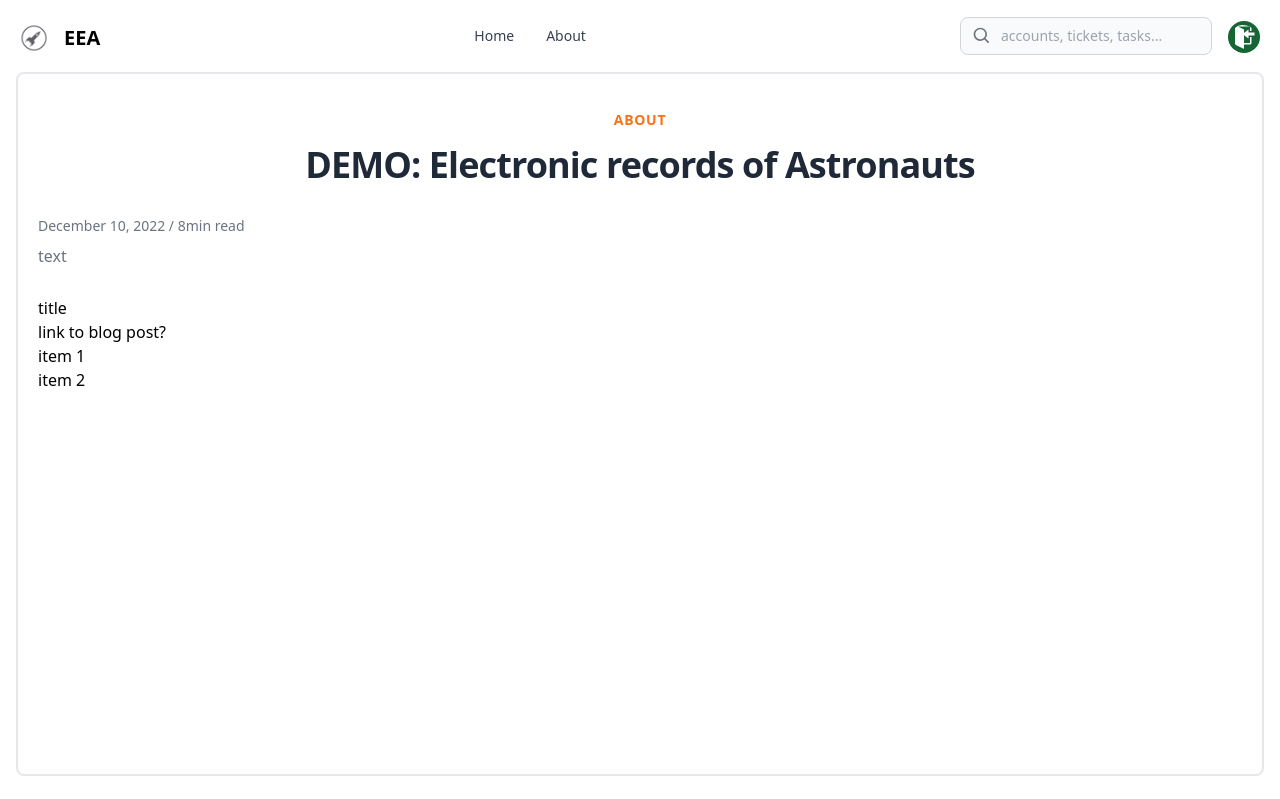
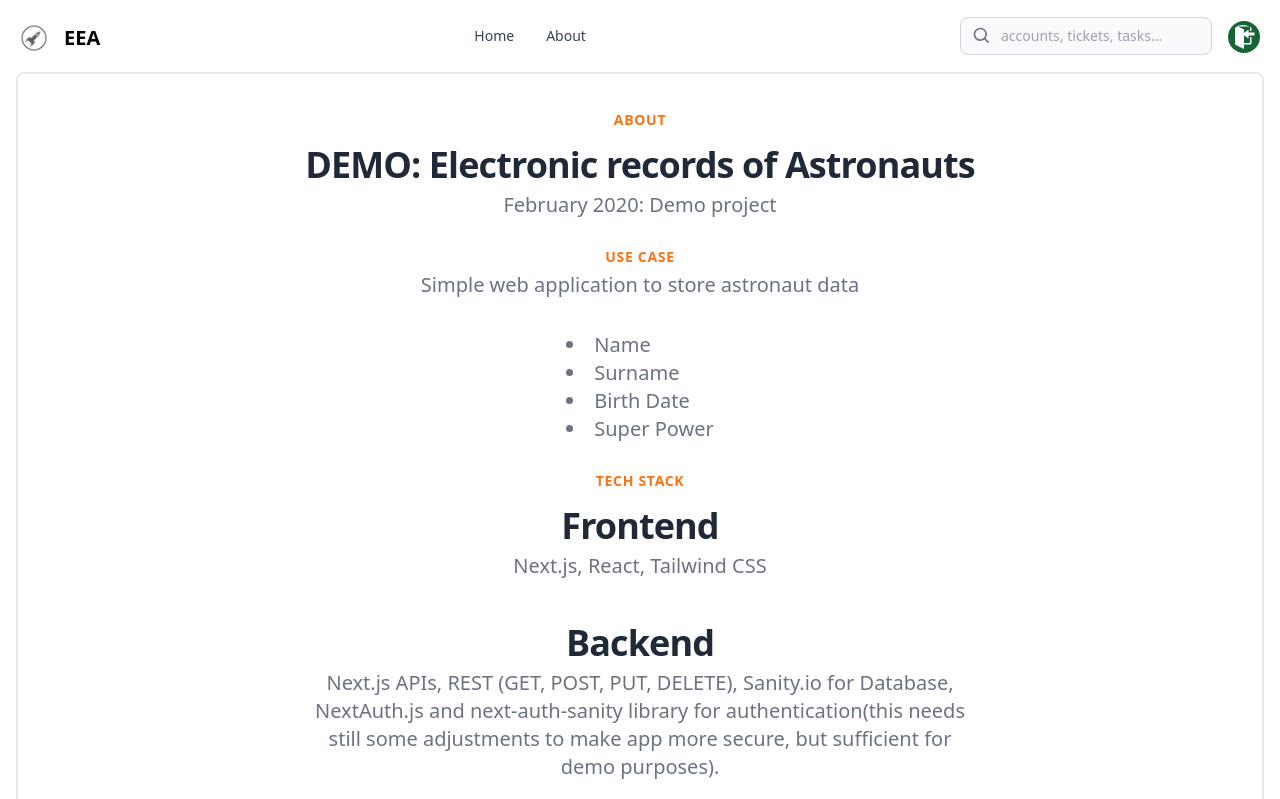
Before and after one commit to achiko06/austronautdb, a Next.js app: page /about in a window 1280 px wide. Shown: the top 799 px of the page. Built offline with nearby package versions, Linux system fonts and the light colour scheme; no server answers.

Commit message:
user details and about

```diff
--- a/components/layout/Navbar.tsx
+++ b/components/layout/Navbar.tsx
@@ -154,7 +154,7 @@ const Navbar = () => {
               <ul className="py-2" aria-labelledby="user-menu-button">
                 <li>
                     <Link
-                        href={`/settings/user/${1}`}
+                        href={`/settings/user/${user.email}`}
                         onClick={() => {setShowUserDropdown(false); setShowMenu(false)}} // make this global behavior
                         className="block px-4 py-2 text-sm text-gray-700 hover:bg-gray-100 dark:hover:bg-gray-600 dark:text-gray-200 dark:hover:text-white">
                         Settings
--- a/components/shared/Card.tsx
+++ b/components/shared/Card.tsx
@@ -55,7 +55,7 @@ const Card: NextPage<IProps> = ({data, heading, breadcrumbs}) => {
                       <p><span className='font-bold'>Birth Date: </span>{data.birthDate || 'N/A'}</p>
                       </>
                     ) : (
-                      <p><span className='font-bold'>User Type: </span>{data.type || 'N/A'}</p>
+                      <p><span className='font-bold'>User Type: </span>{data.usertype || 'N/A'}</p>
                     )}
                   </div>
                 </div>
--- a/pages/about.tsx
+++ b/pages/about.tsx
@@ -8,22 +8,37 @@ const About = () => {
         <SectionTitle
           pretitle="About"
           title="DEMO: Electronic records of Astronauts">
+            February 2020: Demo project
         </SectionTitle>
-        <div className="container p-1 mx-auto flex w-full flex-col mt-4 items-left justify-center text-left">
-          <p className="max-w-2xl py-1 text-sm leading-normal text-gray-500 dark:text-gray-300">December 10, 2022 / 8min read </p>
-          <p className="max-w-2xl py-1 text-base leading-normal text-gray-500 dark:text-gray-300">text</p>
-        </div>
+
       </article>
 
-      <article className="container p-1 mx-auto flex w-full flex-col mt-4 items-left justify-center text-left" >
-        <h2>title</h2>
-        <p>link to blog post?</p>
+      <article>
 
+        <SectionTitle
+          pretitle="Use Case"
+          title="">
+            Simple web application to store astronaut data
+        </SectionTitle>
+        <div className='container p-1 mx-auto flex w-full flex-col mt-4 items-center justify-start text-start'>
+          <ul className='max-w-2xl py-1 text-lg leading-normal text-gray-500 lg:text-xl xl:text-xl list-disc list-inside' >
+            <li>Name</li>
+            <li>Surname</li>
+            <li>Birth Date</li>
+            <li>Super Power</li>
+          </ul>
+        </div>
+        <SectionTitle
+          pretitle="Tech stack"
+          title="Frontend">
+            Next.js, React, Tailwind CSS
+        </SectionTitle>
+        <SectionTitle
+          pretitle=""
+          title="Backend">
+            Next.js APIs, REST (GET, POST, PUT, DELETE), Sanity.io for Database, NextAuth.js and next-auth-sanity library for authentication(this needs still some adjustments to make app more secure, but sufficient for demo purposes).
+        </SectionTitle>
 
-        <ul>
-          <li>item 1</li>
-          <li>item 2</li>
-        </ul>
 
       </article>
     </main>
--- a/pages/index.tsx
+++ b/pages/index.tsx
@@ -76,11 +76,6 @@ export default function Home({ persons }: IProps) {
   return (
     <>
       <div>
-        <p>User: {data?.user?.name}</p>
-        <button onClick={() => signOut({ redirect: false })}>Sign Out</button>
-      </div>
-
-      <div>
         <Counter data={counterData}/>
 
         <SectionTitle
--- a/pages/settings/user/[slug].tsx
+++ b/pages/settings/user/[email].tsx
@@ -1,9 +1,17 @@
 import Card from '@/components/shared/Card'
+import { IUser } from '@/types';
+import { BASE_URL } from '@/utils';
+import axios from 'axios';
 import { useSession } from 'next-auth/react';
 import { useRouter } from 'next/router';
 import React, { useEffect } from 'react'
 
-const User = () => {
+interface IProps {
+  userDetails: IUser;
+}
+
+const User = ({ userDetails }: IProps) => {
+  console.log(userDetails)
   const { status, data } = useSession();
   const router = useRouter();
   useEffect(() => {
@@ -29,7 +37,7 @@ const User = () => {
     },
     {
       _id: 2,
-      title: 'test',
+      title: userDetails.name,
       href: '',
       className: 'ml-1 text-gray-400 md:ml-2 dark:text-gray-500',
     },
@@ -39,7 +47,7 @@ const User = () => {
   return (
     <div>
      <Card
-      data={data1}
+      data={userDetails}
       heading={'User Profile'}
       breadcrumbs={breadcrumbs}
       />
@@ -47,4 +55,16 @@ const User = () => {
   )}
 }
 
+export const getServerSideProps = async ({
+  params: { email },
+}: {
+  params: { email: string };
+}) => {
+  const res = await axios.get(`${BASE_URL}/api/user/${email}`);
+
+  return {
+    props: { userDetails: res.data.user },
+  };
+};
+
 export default User
```
Also changed, not shown: types.d.ts (+9 -0 lines).
